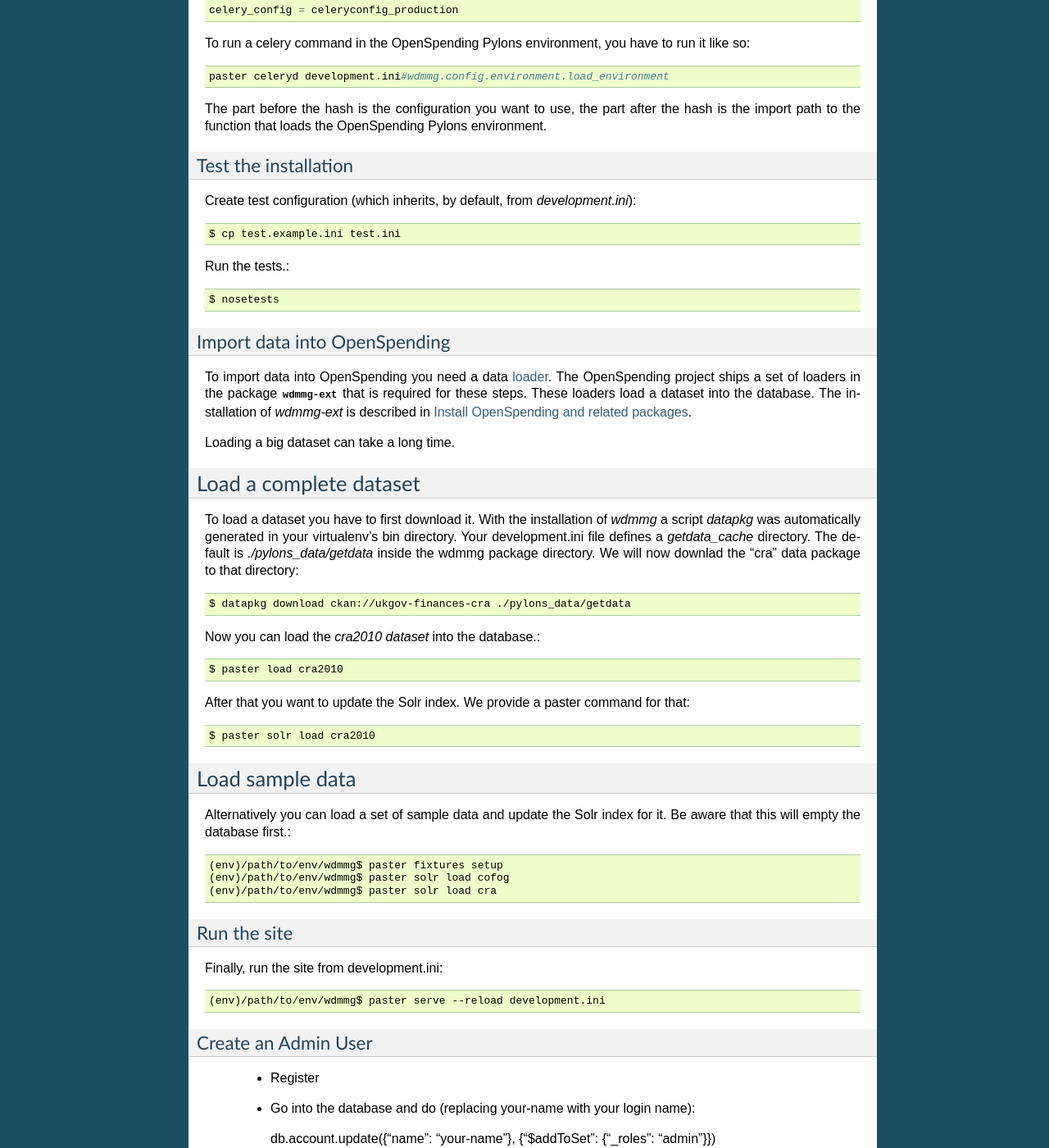
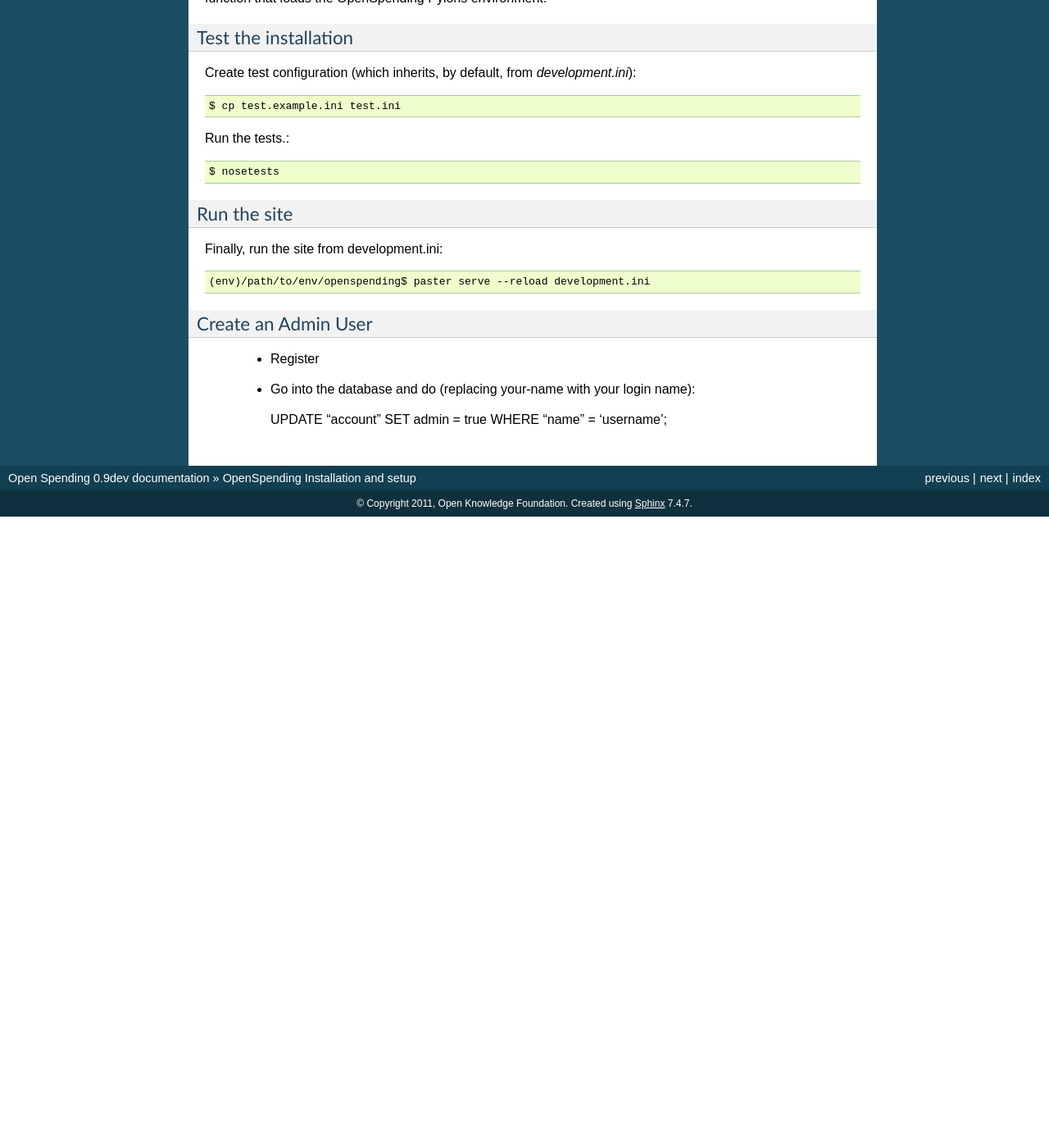
Before and after one commit to openspending/openspending, a Sphinx documentation site: the page built from doc/install.rst, in a window 1280 px wide and 1400 px high, scrolled down 1766 px. Shown: the whole window at 82% size. Built offline with Sphinx 7.4.7, drawn with Linux system fonts in a browser that asks for light colours; pages that are not in the unit, such as notebooks, are missing from menus; after the commit the page ends 2396 px from its top, so only the background shows below that; some of the changed text lies outside the part shown.

Commit message:
update developer docs.

```diff
--- a/doc/install.rst
+++ b/doc/install.rst
@@ -60,23 +60,13 @@ options in the file are commented. Some of the important options in
 `[app:main]` are::
 
     # Configure your MongoDB database. e.g. for a development database:
-    mongodb.database = wdmmg_dev
+    openspending.db.url = postgresql://user:pass@host/dbname
 
     # Configure your Solr url. This is a typical default:
-    solr.url = http://localhost:8983/solr
-
-    # If you're installing more WDMMG plugins, you may need to add their
-    # "public" directories to the `extra_public_paths` config option.
-    extra_public_paths =
-        /path/to/extra/public/resources
-        /another/extra/public/resource/from/plugin
+    openspending.solr.url = http://localhost:8983/solr
 
     # Choose which plugins to activate:
-    wdmmg.plugins = treemap datatables [...]
-
-    # Credentials for retrieving data from Google Documents.
-    gdocs_username = <your username>
-    gdocs_password = <your password>
+    openspending.plugins = treemap datatables [...]
 
 
 Setup Solr
@@ -133,55 +123,12 @@ Run the tests.::
     $ nosetests
 
 
-Import data into OpenSpending
-------------------------------
-
-To import data into OpenSpending you need a data :term:`loader`. The
-OpenSpending project ships a set of loaders in the package :mod:`wdmmg-ext`
-that is required for these steps. These loaders load a :term:`dataset`
-into the database. The installation of `wdmmg-ext` is described in
-`Install OpenSpending and related packages`_.
-
-Loading a big dataset can take a long time.
-
-Load a complete dataset
-'''''''''''''''''''''''
-To load a :term:`dataset` you have to first download it. With the
-installation of `wdmmg` a script `datapkg` was automatically
-generated in your virtualenv's bin directory. Your development.ini file
-defines a `getdata_cache` directory. The default is `./pylons_data/getdata`
-inside the wdmmg package directory. We will now downlad the "cra" data
-package to that directory::
-
-    $ datapkg download ckan://ukgov-finances-cra ./pylons_data/getdata
-
-Now you can load the `cra2010` `dataset` into the database.::
-
-    $ paster load cra2010
-
-After that you want to update the Solr index. We provide a paster command
-for that::
-
-    $ paster solr load cra2010
-
-
-Load sample data
-''''''''''''''''
-
-Alternatively you can load a set of sample data and update the Solr index
-for it. Be aware that this will empty the database first.::
-
-    (env)/path/to/env/wdmmg$ paster fixtures setup
-    (env)/path/to/env/wdmmg$ paster solr load cofog
-    (env)/path/to/env/wdmmg$ paster solr load cra
-
-
 Run the site
 ------------
 
 Finally, run the site from development.ini::
 
-  (env)/path/to/env/wdmmg$ paster serve --reload development.ini
+  (env)/path/to/env/openspending$ paster serve --reload development.ini
 
 Create an Admin User
 --------------------
@@ -189,23 +136,4 @@ Create an Admin User
   * Register
   * Go into the database and do (replacing your-name with your login name)::
 
-    db.account.update({"name": "your-name"}, {"$addToSet": {"_roles": "admin"}})
-
-
-How to upgrade production service
----------------------------------
-
-3 dbs/systems:
-  * data.wheredoesmymoneygo.org - P1
-  * data.wheredoesmymoneygo.org.2 - P2
-  * data.staging.wheredoesmymoneygo.org - S1
-
-Suppose P1 = active production, P2 = inactive production
-
-  * Shut down write to the main system (Hack way: LimitExcept GET in Apache)
-  * Dump active production db and load into inactive production db
-  * Upgrade inactive system and set to use inactive production db
-    * Use it and test it
-  * Switch over from P1 to P2
-    * In apache move wsgi script to point to the other one and reboot apache2
-  * If this fails just switch back and you are operational again
+    UPDATE "account" SET admin = true WHERE "name" = 'username';
```
Also changed, not shown: other parts of doc/install.rst (+2 -2 lines), doc/glossary.rst (+0 -14 lines).
